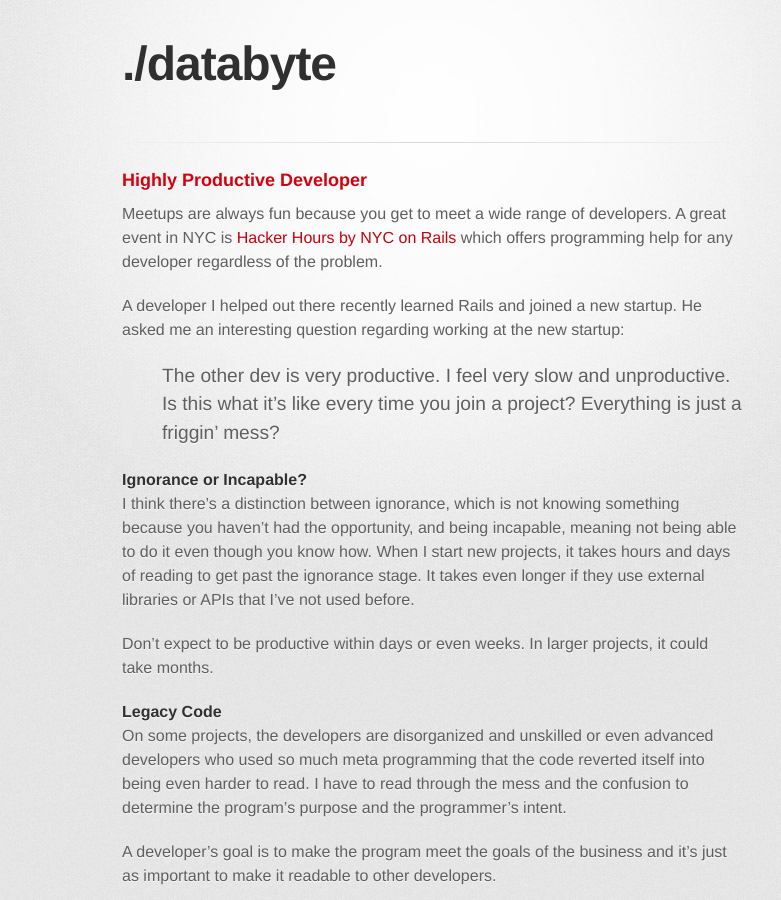
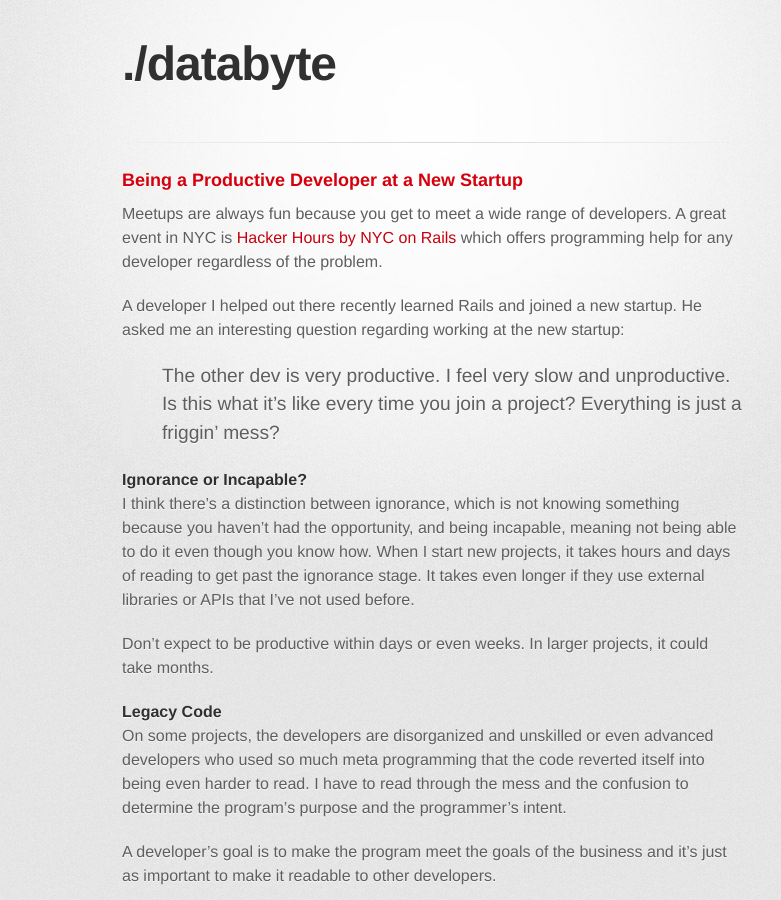
Before and after one commit to databyte/databyte.github.com, a Jekyll site: the page built from _posts/2012-07-31-being-a-productive-developer-at-a-new-startup.md, in a window 1280 px wide and 900 px high. Shown: the whole window, without its empty margins (208-989 px from the left). Built offline with Jekyll 4.4.1, drawn with Linux system fonts in a browser that asks for light colours; some web fonts are replaced; Markdown is read by kramdown in place of the engine named in the settings.

Commit message:
post rename

```diff
--- a/_posts/2012-07-31-highly-productive-developer.md
+++ b/_posts/2012-07-31-being-a-productive-developer-at-a-new-startup.md
@@ -1,6 +1,6 @@
 ---
 layout: post
-title: Highly Productive Developer
+title: Being a Productive Developer at a New Startup
 ---
 
 Meetups are always fun because you get to meet a wide range of
```
